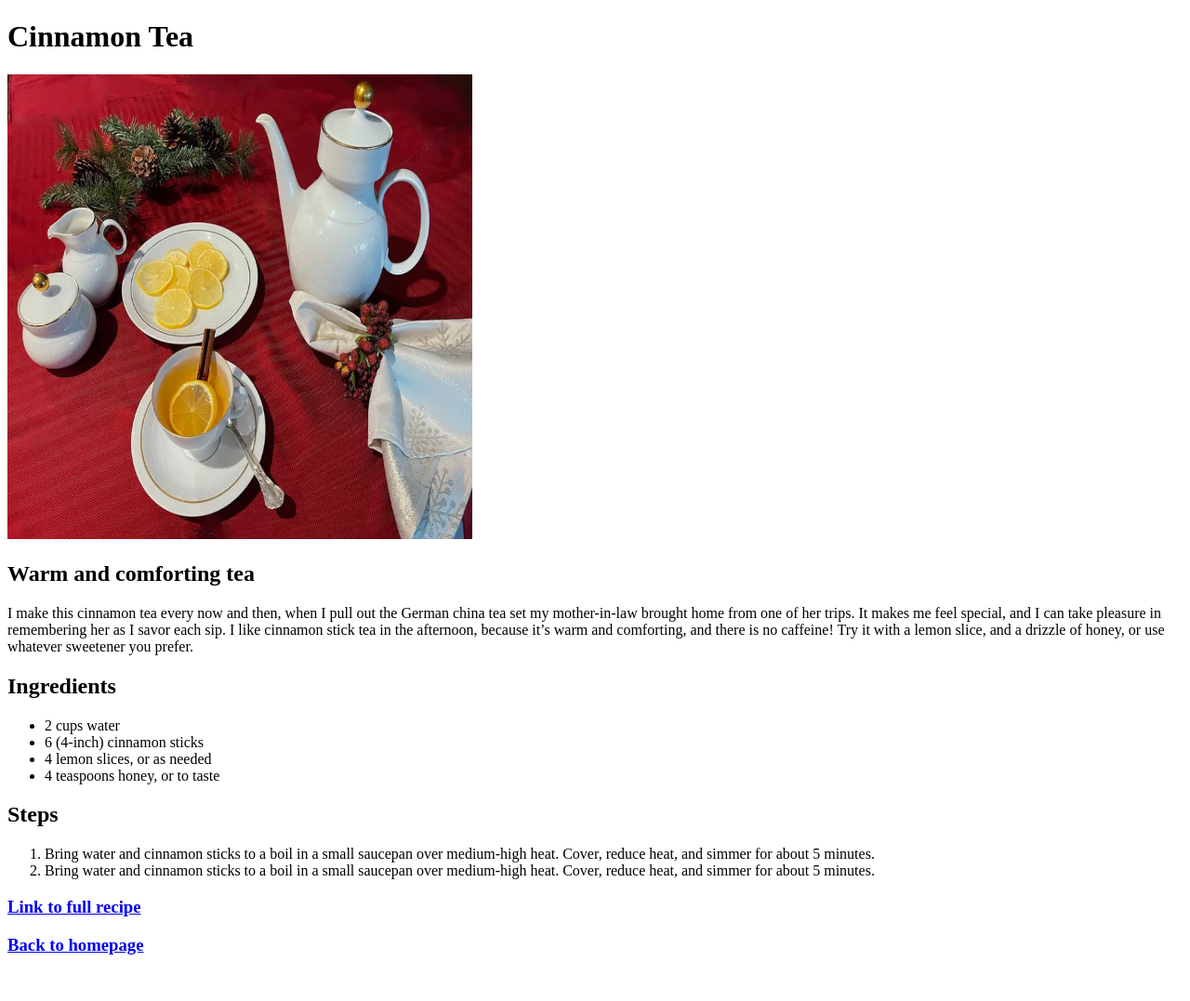
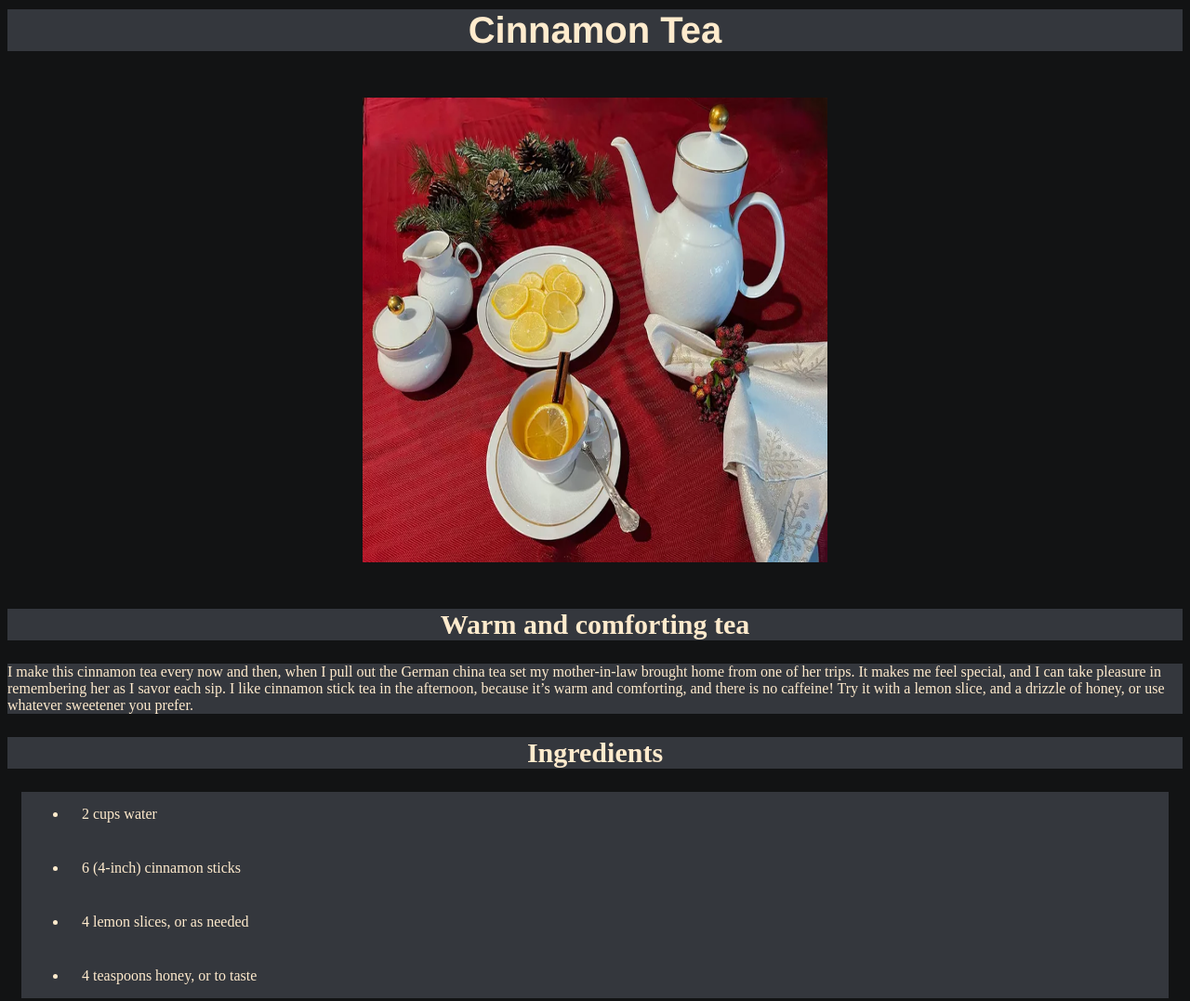
Before and after one commit to humanebean/odin-recipes, a plain HTML site: page recipes/CinnamonTea.html in a window 1280 px wide. Shown: the top 1077 px of the page at 93% size. Before the commit the page ends 1046 px from the top, so only its background shows below. Drawn offline with Linux system fonts and the light colour scheme.

Commit message:
added classes, styled recipe pages, adjusted alignment of various elements

```diff
--- a/recipes/CinnamonTea.html
+++ b/recipes/CinnamonTea.html
@@ -3,11 +3,12 @@
 <head>
     <meta charset="UTF-8">
     <meta name="viewport" content="width=device-width, initial-scale=1.0">
+    <link rel="stylesheet" href="../style.css">
     <title> Cinnamon Tea</title>
 </head>
 <body>
     <h1>  Cinnamon Tea </h1>
-    <img src="../images/Cinnamon Tea.webp" height =500 width = 500>
+    <img src="../images/Cinnamon Tea.webp" height =500 width = 500 class="myImage">
     <h2> Warm and comforting tea </h2>
     <p>  I make this cinnamon tea every now and then, when I pull out the German china tea set my mother-in-law brought home from one of her trips. It makes me feel special, and I can take pleasure in remembering her as I savor each sip. I like cinnamon stick tea in the afternoon, because it’s warm and comforting, and there is no caffeine! Try it with a lemon slice, and a drizzle of honey, or use whatever sweetener you prefer.</p>
     <h2> Ingredients </h2>
--- a/style.css
+++ b/style.css
@@ -9,6 +9,7 @@ h1 {
     background-color:#34373d;
     color:blanchedalmond;
     margin: 10px auto;
+    text-align: center;
 
 }
 .link {
@@ -19,10 +20,39 @@ h1 {
     background-color:#34373d;
     color:blanchedalmond;
     margin: 50px auto;
+    text-align: center;
 }
 .myImage {
     display:block;
-    margin: 10px auto;
+    margin: 50px auto;
 
 
 }
+
+h2{
+    display: block;
+    text-align: center;
+    background-color:#34373d ;
+    color:blanchedalmond;
+    font-size: 30px;
+}
+
+p{
+    display: block;
+    text-align: left;
+    background-color:#34373d ;
+    color:blanchedalmond;
+    font-size: 16px;
+}
+ul,ol{
+    display: block;
+    text-align: left;
+    background-color:#34373d ;
+    color:blanchedalmond;
+    font-size: 16px;
+    margin:15px;
+}
+li {
+    margin: 10px;
+    padding: 15px;
+}
```
Also changed, not shown: recipes/ChickenTortillaSoup.html (+1 -1 lines), recipes/SweetPotatoChips.html (+2 -1 lines).
